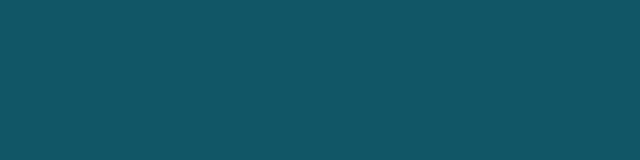
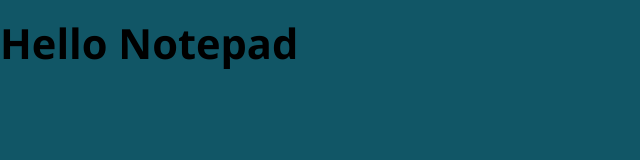
Before and after one commit to IsaiasPansiera/web_notepad, a website built with webpack: page public/index.html in a window 1280 px wide. Shown: the whole page, without its empty margins (0-640 px from the left). Built offline with nearby package versions, Linux system fonts and the light colour scheme.

Commit message:
Commit para ativar nova branch

```diff
--- a/public/index.html
+++ b/public/index.html
@@ -7,6 +7,7 @@
   <title>Document</title>
 </head>
 <body>
+  <h1>Hello Notepad</h1>
   <script src="./assets/js/bundle.js"></script>
 </body>
 </html>
```
